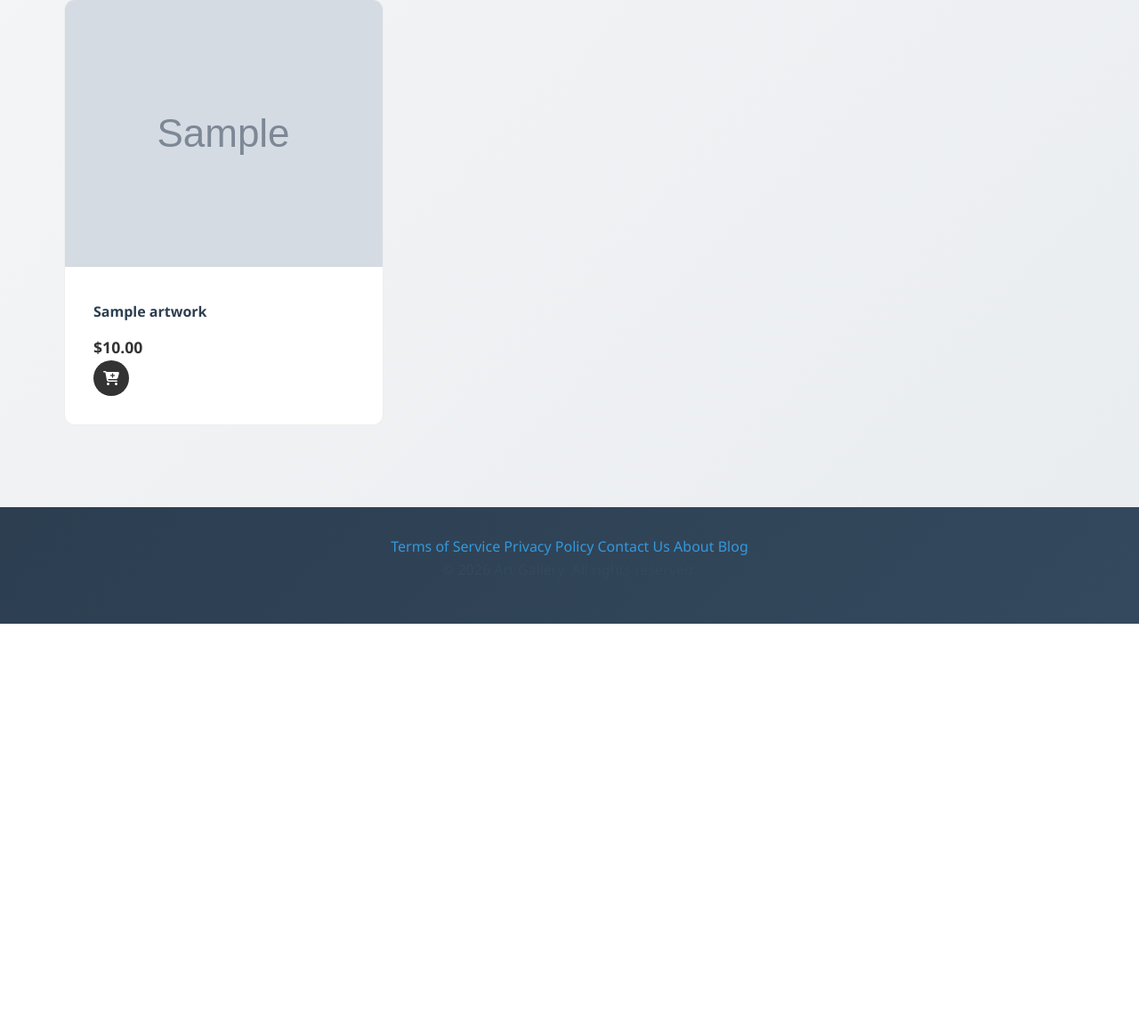
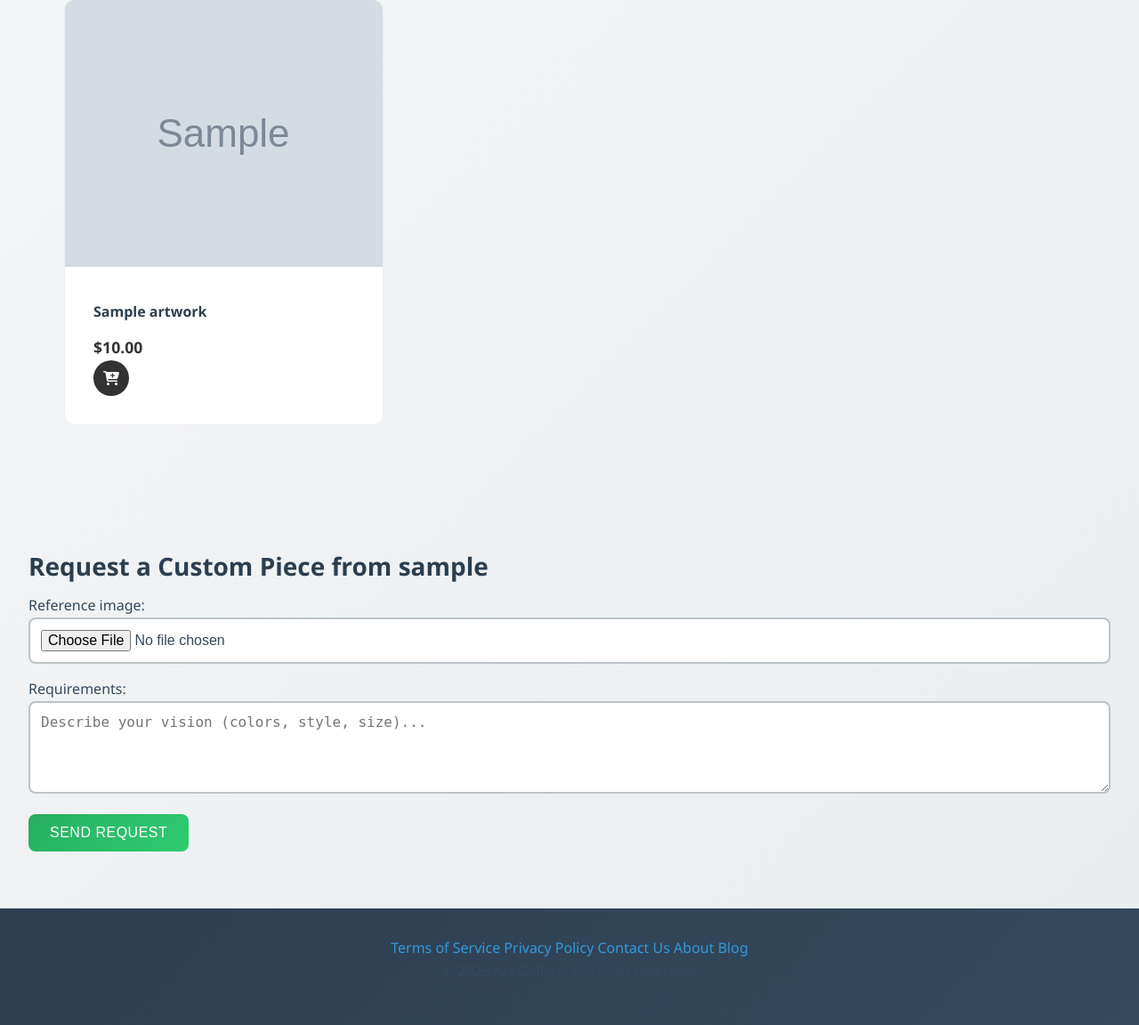
Before and after one commit to renad03-20/e-commerce-website, a Django app: page /artwork/artist/1/ in a window 1280 px wide. Shown: the part 953-2105 px from the top of the page at 89% size. Before the commit the page ends 1654 px from the top, so only its background shows below. Run offline with Django 5.2, Linux system fonts and the light colour scheme; a user stored in the database is signed in; tables that the repository leaves empty hold one stand-in row (values such as "Sample post"); grey boxes marked "Sample" are stand-in pictures; some libraries are stand-ins or nearby versions; some web fonts are replaced.

Commit message:
added a section for user for custom commissions

```diff
--- a/artwork/templates/products/user_view_of_artist.html
+++ b/artwork/templates/products/user_view_of_artist.html
@@ -59,4 +59,18 @@
         {% endfor %}
     </div>
 </div>
+<div class="custom-commission-container">
+    {% if artist_profile.is_available_for_commissions %}
+        <section class="commission-section mt-5 p-4 bg-light rounded">
+            <h3>Request a Custom Piece from {{ artist.username }}</h3>
+            <form method="POST" enctype="multipart/form-data">
+                {% csrf_token %}
+                {{ form.as_p }}
+                <button type="submit" name="submit_commission" class="btn btn-success">
+                    Send Request
+                </button>
+            </form>
+        </section>
+    {% endif %}
+</div>
 {% endblock %}
```
